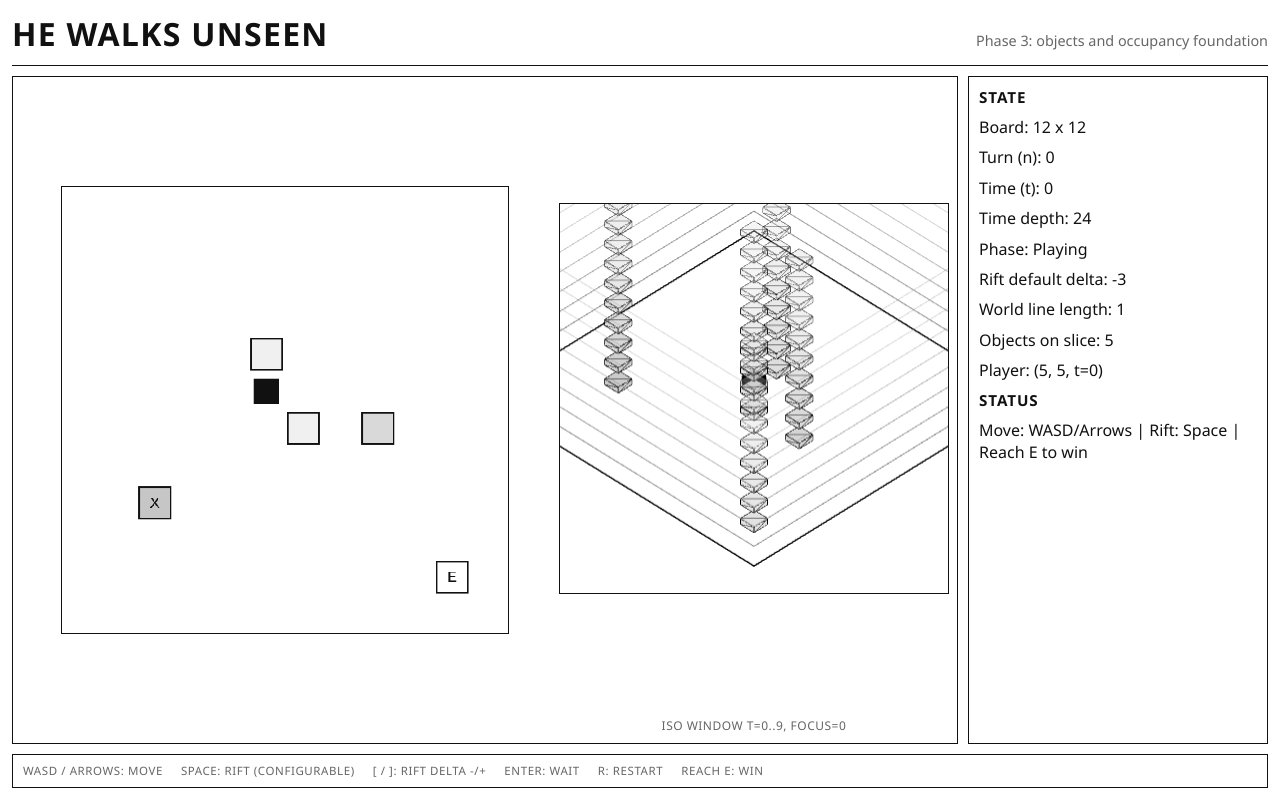
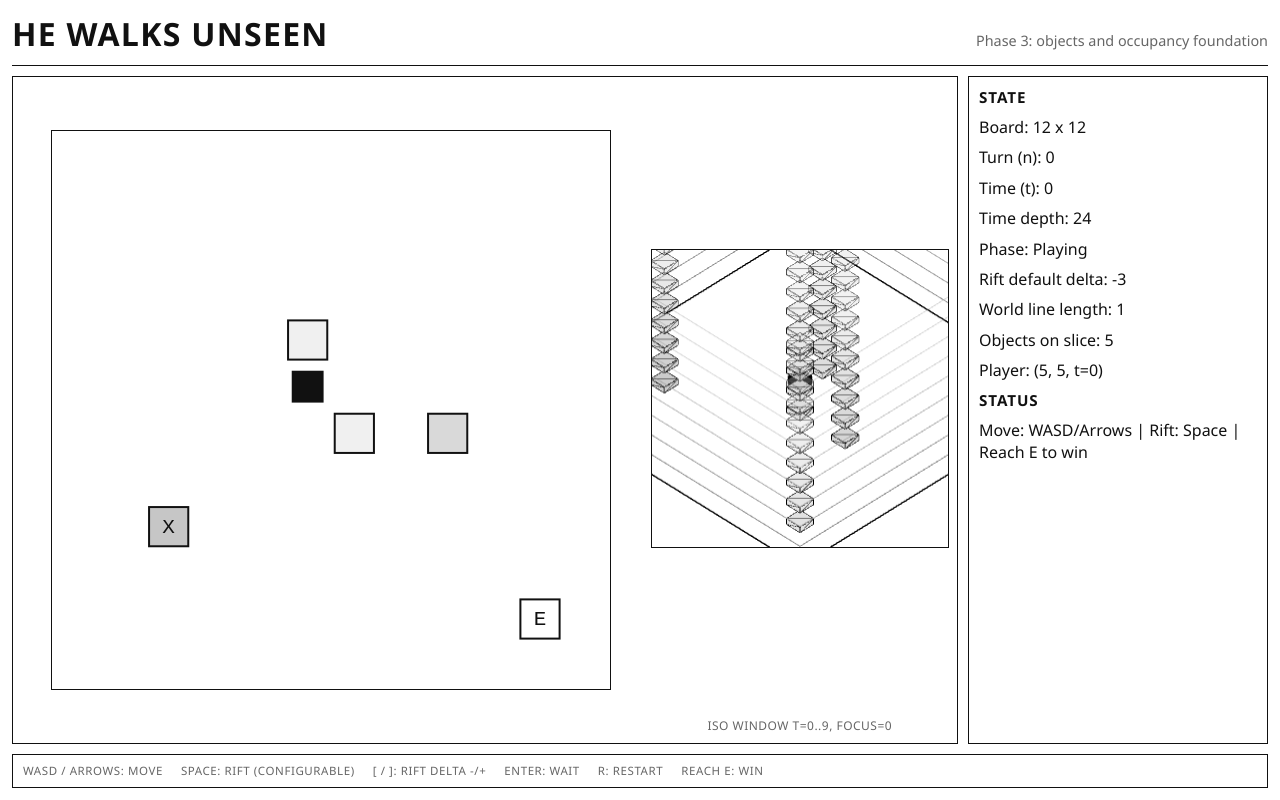
Before and after one commit to whiteStainX/he-walks-unseen, a React app in the folder frontend/: page / in a window 1280 px wide. Built offline with nearby package versions, Linux system fonts and the light colour scheme; the HTML template or start-up script is replaced by a standard one.

Commit message:
refactor: changed the size of the gameboard

```diff
--- a/frontend/src/App.css
+++ b/frontend/src/App.css
@@ -73,7 +73,7 @@
 
 .board-canvas {
   display: block;
-  width: min(100%, 56dvh);
+  width: min(100%, 70dvh);
   aspect-ratio: 1 / 1;
   height: auto;
   border: 1px solid var(--grid);
@@ -83,7 +83,7 @@
 
 .board-stage {
   display: grid;
-  grid-template-columns: minmax(0, 1.15fr) minmax(260px, 0.85fr);
+  grid-template-columns: minmax(0, 1.35fr) minmax(240px, 0.65fr);
   gap: 10px;
   align-items: stretch;
   height: 100%;
@@ -101,7 +101,7 @@
 }
 
 .iso-cube-wrap {
-  width: 100%;
+  width: min(100%, 46dvh);
   aspect-ratio: 1 / 1;
   border: 1px solid var(--grid);
   background: var(--paper);
@@ -141,7 +141,7 @@
   }
 
   .board-canvas {
-    width: min(100%, 52dvh);
+    width: min(100%, 56dvh);
   }
 
   .board-stage {
```
